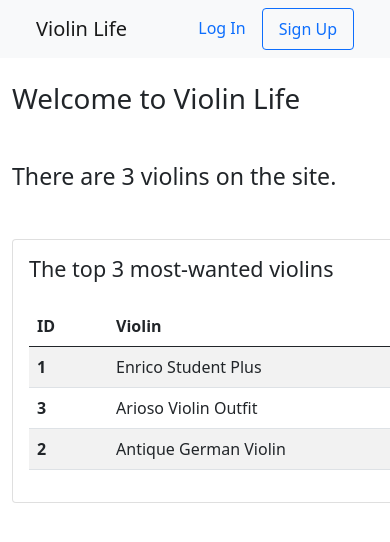
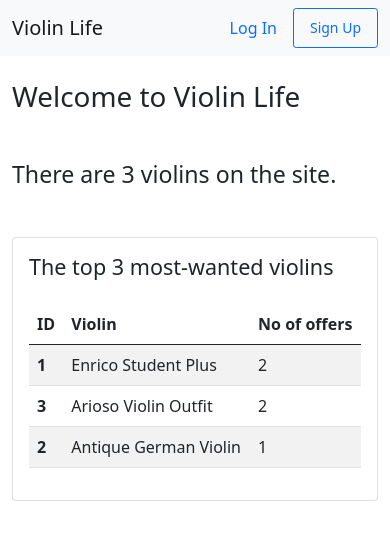
Before and after one commit to zzacong/ITECH3108-Violin-Life, a PHP site: page / in a window 390 px wide; the page is wider, and only the part inside the window is pictured. Shown: the top 542 px of that part. Run offline with PHP 8.4, Linux system fonts and the light colour scheme; data comes from the database, SQL or seed files in the repository.

Commit message:
responsive styling

```diff
--- a/index.php
+++ b/index.php
@@ -35,6 +35,7 @@
 <body>
   <?php require('templates/navbar.php') ?>
   <main class="container">
+
     <div class="my-4">
       <?php if (authenticated()) :; ?>
         <h1>Hi, <?php echo html($name) ?>.</h1>
--- a/login.php
+++ b/login.php
@@ -71,7 +71,7 @@
       <p class="text-danger"><?php echo $errors['password'] ?></p>
 
       <button name="submit" class="btn btn-primary my-4 px-4">Log In</button>
-      <span class="mx-2">Not a user? <a href="signup.php">Sign up here.</a></span>
+      <p class="mx-2 d-block d-md-inline">Not a user? <a href="signup.php">Sign up here.</a></p>
 
     </form>
   </main>
--- a/make_offer.php
+++ b/make_offer.php
@@ -88,7 +88,7 @@
 
         <h4>Violin: <?php echo html($res['title']); ?> </h4>
         <p class="text-muted"><?php echo html($res['seeking']); ?></p>
-        <p class="text-secondary"><?php echo html($res['description']); ?></p>
+        <p><?php echo html($res['description']); ?></p>
 
         <label for="input_offer" class="form-label">Offer: </label>
         <textarea name="offer" id="input_offer" placeholder="what are you willing to offer?" value="<?php echo html($offer); ?>" class="form-control"></textarea>
--- a/signup.php
+++ b/signup.php
@@ -132,7 +132,7 @@
       <input type="text" name="location" id="inputLocation" placeholder="location" maxlength="255" value="<?php echo html($location); ?>" class="form-control">
 
       <button name="submit" class="btn btn-primary my-4 px-4">Register</button>
-      <span class="mx-2">Already a user? <a href="login.php">Log in here.</a></span>
+      <span class="mx-2 d-block d-md-inline">Already a user? <a href="login.php">Log in here.</a></span>
 
     </form>
   </main>
--- a/styles/style.css
+++ b/styles/style.css
@@ -5,13 +5,3 @@
 .chosen {
   background-color: #ededed;
 }
-
-.card {
-  min-width: 800px;
-  max-width: 900px;
-}
-
-.exchange {
-  min-width: 800px;
-  max-width: 1100px;
-}
--- a/templates/head.php
+++ b/templates/head.php
@@ -1,6 +1,8 @@
 <meta charset="UTF-8">
 <meta name="viewport" content="width=device-width, initial-scale=1.0">
 <link href="https://cdn.jsdelivr.net/npm/bootstrap@5.0.0-beta1/dist/css/bootstrap.min.css" rel="stylesheet" integrity="sha384-giJF6kkoqNQ00vy+HMDP7azOuL0xtbfIcaT9wjKHr8RbDVddVHyTfAAsrekwKmP1" crossorigin="anonymous">
+<script defer src="https://cdn.jsdelivr.net/npm/bootstrap@5.0.0-beta1/dist/js/bootstrap.bundle.min.js" integrity="sha384-ygbV9kiqUc6oa4msXn9868pTtWMgiQaeYH7/t7LECLbyPA2x65Kgf80OJFdroafW" crossorigin="anonymous"></script>
+
 <link rel="stylesheet" href="styles/style.css">
 <!-- <script defer src="js/script.js"></script> -->
 <title>Violin Life</title>
--- a/templates/navbar.php
+++ b/templates/navbar.php
@@ -5,26 +5,36 @@
 
 ?>
 
-<nav class="navbar navbar-light bg-light">
+<nav class="navbar navbar-expand-md navbar-light bg-light">
   <div class="container-fluid">
-    <div class="d-flex ps-4">
-      <a href="index.php" class="navbar-brand">Violin Life</a>
-      <?php if (authenticated()) :; ?>
-        <a href="offers.php" class="nav-link">View Offers</a>
-        <a href="add_violin.php" class="nav-link">Add Violin</a>
-        <a href="message.php" class="nav-link">Messages</a>
-      <?php endif; ?>
-    </div>
-    <div class="d-flex flex-row pe-4">
-      <?php if (authenticated()) :; ?>
-        <span class="nav-link text-dark"><?php echo html(current_user()) ?></span>
-        <form action="logout.php" method="post" class="nav-item">
-          <button class="nav-link btn btn-outline-primary" name="logout">Log out</button>
+    <!-- <div class="d-flex ps-4"> -->
+    <a href="index.php" class="navbar-brand">Violin Life</a>
+    <?php if (authenticated()) :; ?>
+      <button class="navbar-toggler" type="button" data-bs-toggle="collapse" data-bs-target="#navbarText" aria-controls="navbarText" aria-expanded="false" aria-label="Toggle navigation">
+        <span class="navbar-toggler-icon"></span>
+      </button>
+      <div class="collapse navbar-collapse" id="navbarText">
+        <ul class="navbar-nav me-auto mb-2 mb-lg-0">
+          <li class="nav-item">
+            <a href="offers.php" class="nav-link text-primary">View Offers</a>
+          </li>
+          <li class="nav-item">
+            <a href="add_violin.php" class="nav-link text-primary">Add Violin</a>
+          </li>
+          <li class="nav-item">
+            <a href="message.php" class="nav-link text-primary">Messages</a>
+          </li>
+        </ul>
+        <span class="navbar-text d-none d-md-block me-4"><?php echo html(current_user()) ?></span>
+        <form action="logout.php" method="post">
+          <button class="nav-link btn btn-sm btn-outline-primary" name="logout">Log out</button>
         </form>
-      <?php else :; ?>
+      </div>
+    <?php else :; ?>
+      <div class="d-flex">
         <a href="login.php" class="nav-link">Log In</a>
-        <a href="signup.php" class="nav-link btn btn-outline-primary">Sign Up</a>
-      <?php endif; ?>
-    </div>
+        <a href="signup.php" class="nav-link btn btn-sm btn-outline-primary">Sign Up</a>
+      </div>
+    <?php endif; ?>
   </div>
 </nav>
```
Also changed, not shown: message.php (+10 -8 lines), offers.php (+18 -16 lines).
